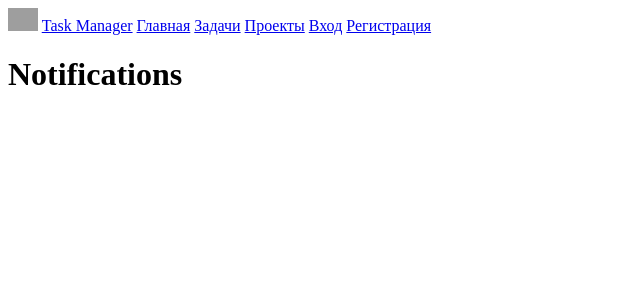
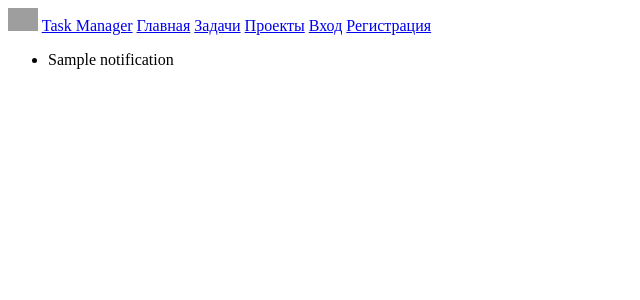
Before and after one commit to zxcl0wn/Task-Manager, a Django app: template TaskManager/notification/templates/notification/notifications_list.html in a window 1280 px wide. Shown: the top 300 px of the page, without its empty margins (0-640 px from the left). Run offline with Django 3.2, Linux system fonts and the light colour scheme; the template is opened without the code that fills it: most values are stand-ins (such as "Sample title", 1, 10 or a date in 2020); grey boxes are pictures that could not be loaded.

Commit message:
chore: add notifications list in templates

```diff
--- a/TaskManager/notification/templates/notification/notifications_list.html
+++ b/TaskManager/notification/templates/notification/notifications_list.html
@@ -2,5 +2,9 @@
 {% load static %}
 
 {% block content %}
-    <h1>Notifications</h1>
+    <ul>
+        {% for notification in notifications %}
+        	<li>{{ notification }}</li>
+        {% endfor %}
+    </ul>
 {% endblock %}
--- a/TaskManager/notification/views.py
+++ b/TaskManager/notification/views.py
@@ -1,9 +1,11 @@
 from django.shortcuts import render
+from .models import Notification
 
 
 def notifications_list(request):
+    notifications = Notification.objects.all()
     context = {
-
+        'notifications': notifications,
     }
 
     return render(request, 'notification/notifications_list.html', context=context)
```
